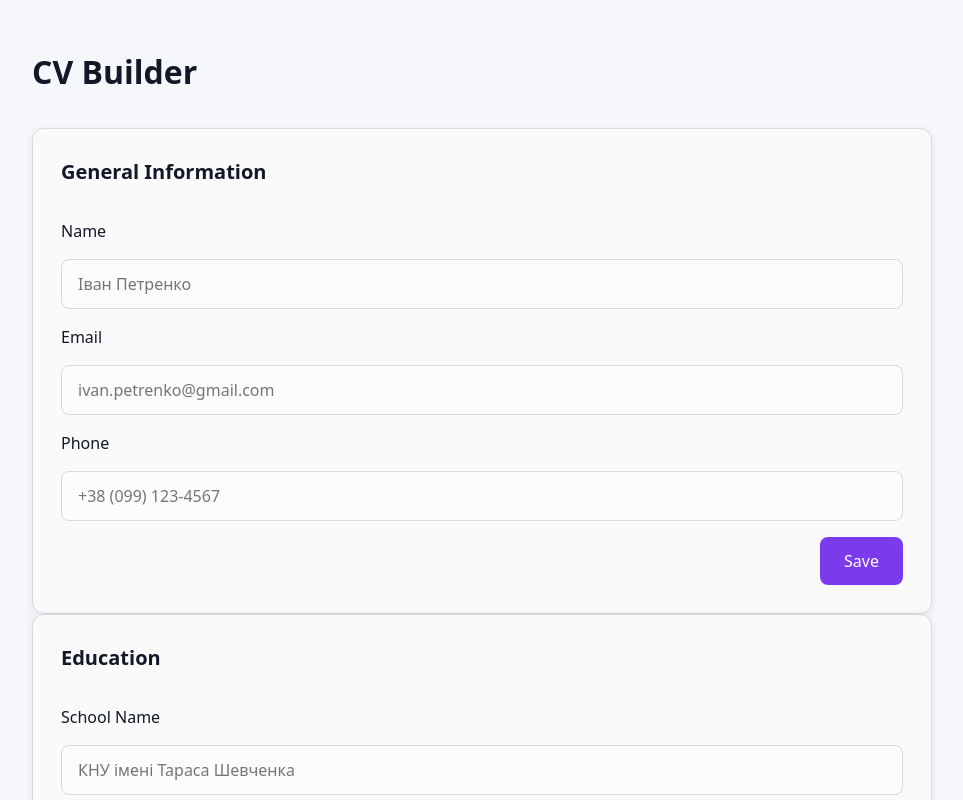
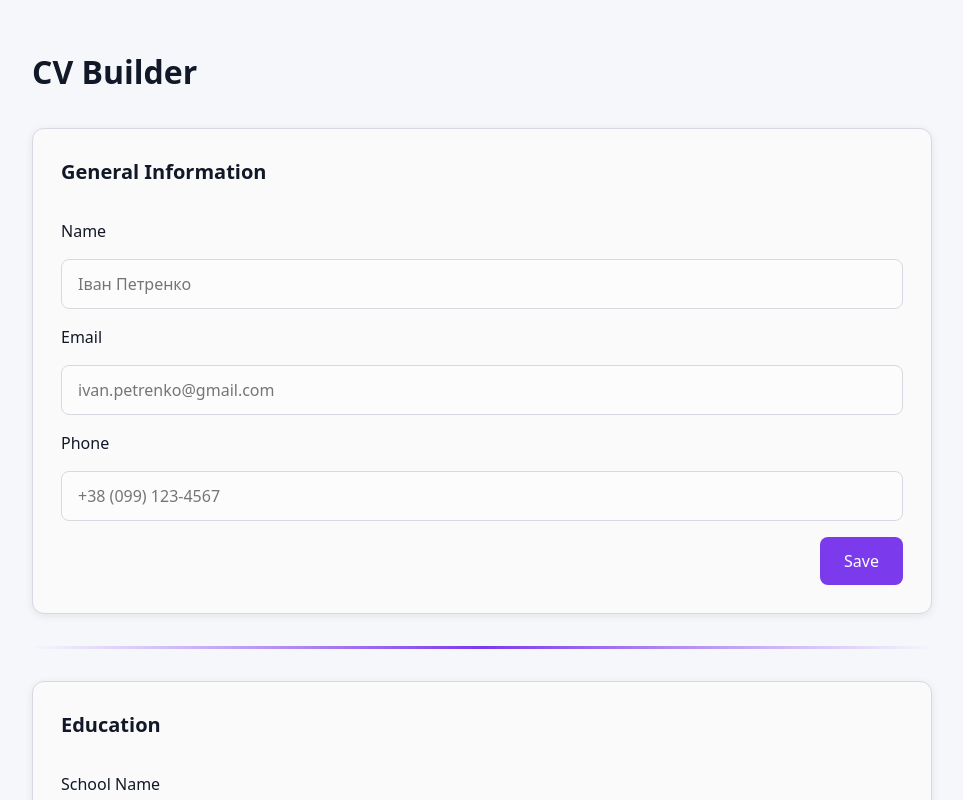
Before and after one commit to mykola-lp/cv-application, a React (Vite) app: page / in a window 1280 px wide. Shown: the top 800 px of the page, without its empty margins (158-1121 px from the left). Built offline with nearby package versions, Linux system fonts and the light colour scheme.

Commit message:
general styles for App

```diff
--- a/src/App.css
+++ b/src/App.css
@@ -1,3 +1,30 @@
 @import "./styles/reset.css";
 @import "./styles/variables.css";
 @import "./styles/global.css";
+
+.cv-sections {
+  display: flex;
+  flex-direction: column;
+  gap: 2rem;
+}
+
+.section-wrapper {
+  position: relative;
+}
+
+.section-wrapper:not(:last-child)::after {
+  content: "";
+
+  display: block;
+  height: 3px;
+  margin-top: 2rem;
+  border-radius: 999px;
+
+  background:
+    linear-gradient(
+      90deg,
+      transparent,
+      var(--color-primary),
+      transparent
+    );
+}
--- a/src/App.jsx
+++ b/src/App.jsx
@@ -13,11 +13,19 @@ function App() {
     <main className="container">
       <h1>CV Builder</h1>
 
-      <GeneralInfo />
+      <section className="cv-sections">
+        <div className="section-wrapper">
+          <GeneralInfo />
+        </div>
 
-      <Education />
+        <div className="section-wrapper">
+          <Education />
+        </div>
 
-      <Experience />
+        <div className="section-wrapper">
+          <Experience />
+        </div>
+      </section>
     </main>
   );
 }
```
